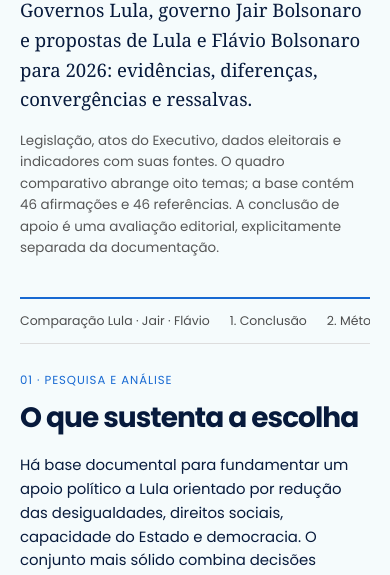
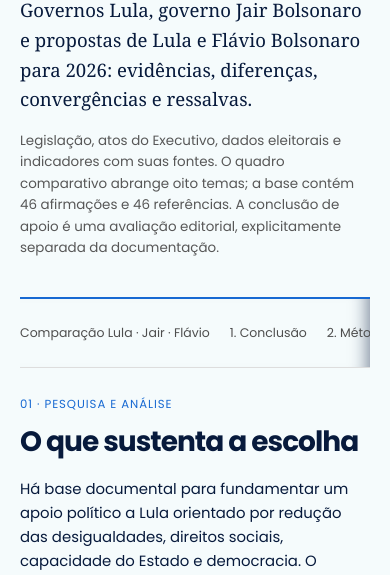
Before and after one commit to niliancs/chamamais-atps-eleicoes-2026, a plain HTML site: page fundamentos/index.html in a window 390 px wide. Shown: the part 522-1097 px from the top of the page. Drawn offline with Linux system fonts and the light colour scheme.

Commit message:
Sync production UX fixes for final smoke QA

```diff
--- a/assets/brand.css
+++ b/assets/brand.css
@@ -76,7 +76,9 @@ html,body{max-width:100%;overflow-x:clip}
 @media(max-width:720px){
   /* Áreas de toque mínimas para navegação e expansores. */
   .site-nav a,
-  .topnav a{min-height:44px;display:flex;align-items:center}
+  .topnav a,
+  .toc a{min-height:44px;display:flex;align-items:center}
+  .toc a{padding-block:10px}
   details>summary{min-height:44px;display:flex;align-items:center;padding-block:10px}
   .source-detail>summary,
   .electoral>summary,
@@ -116,6 +118,7 @@ html,body{max-width:100%;overflow-x:clip}
   }
   .jump .wrap,
   .topnav .wrap{padding-right:2.25rem!important}
+  .toc{padding-right:1.5rem!important;box-shadow:inset -20px 0 18px -18px rgba(7,26,60,.55)}
 
   /* Elimina o excedente horizontal residual de poucos pixels no dossiê. */
   .report,
```
